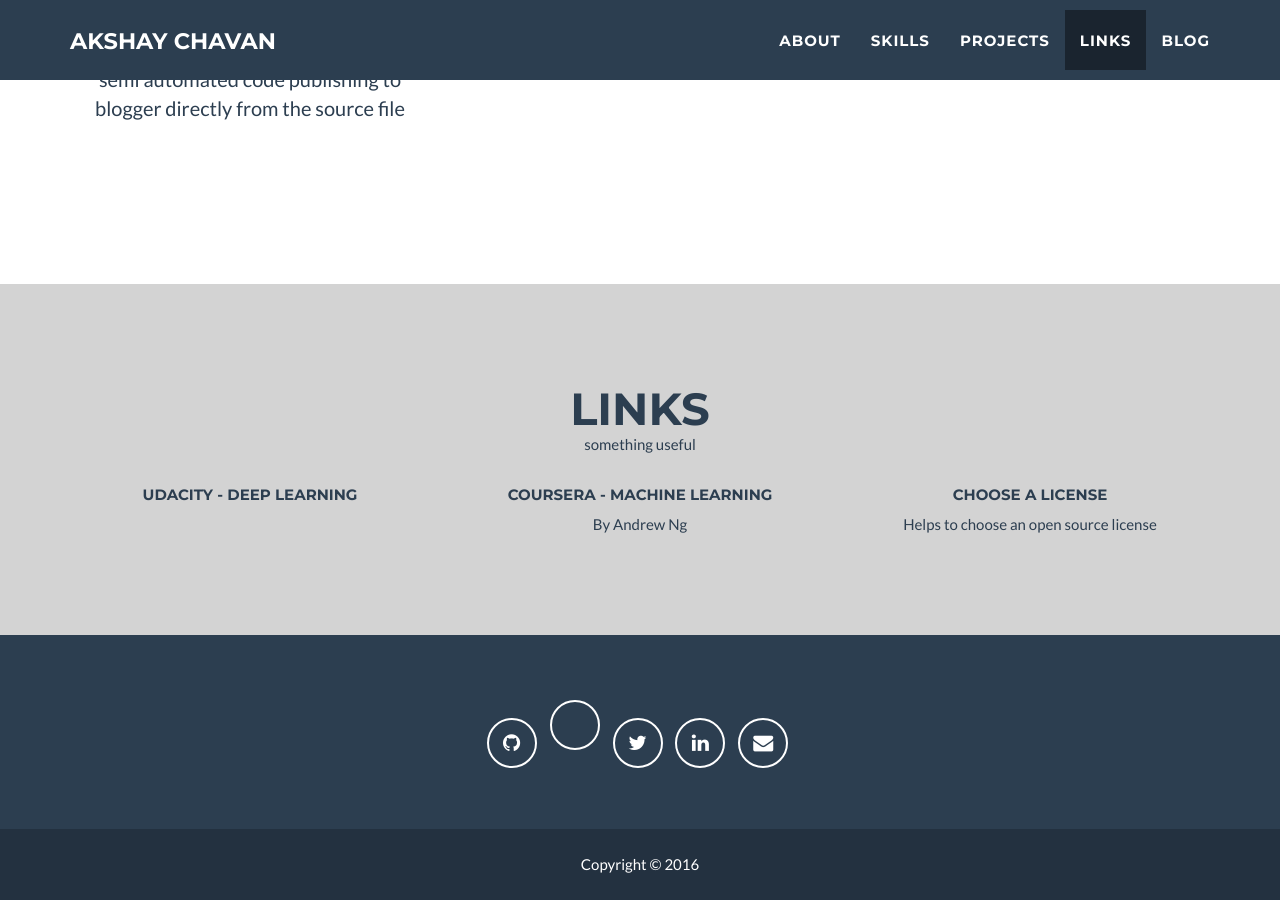
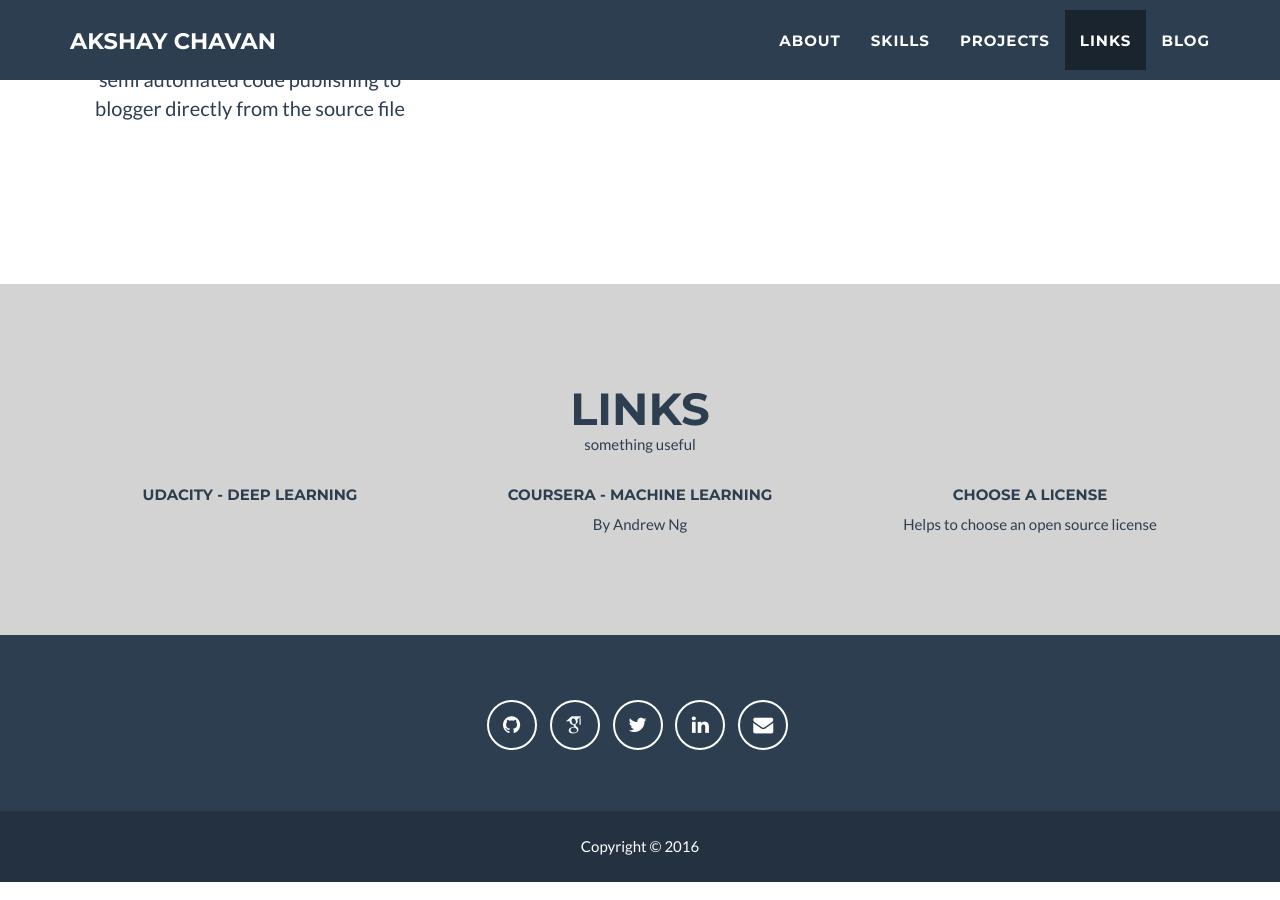
Before and after one commit to arccoder/arccoder.github.io, a Jekyll site: the page index.html, which Jekyll copies as it is, in a window 1280 px wide and 900 px high, scrolled down 1730 px. Built offline with Jekyll 4.4.1, drawn with Linux system fonts in a browser that asks for light colours; nearby versions of some CDN libraries; some web fonts are replaced.

Commit message:
Update index.html

```diff
--- a/index.html
+++ b/index.html
@@ -25,6 +25,7 @@
     <link href="css/freelancer.css" rel="stylesheet">
 
     <!-- Custom Fonts -->
+    <link href="academicons-1.7.0/css/academicons.css" rel="stylesheet"  type="text/css"/>
     <link href="font-awesome/css/font-awesome.min.css" rel="stylesheet" type="text/css">
     <link href="http://fonts.googleapis.com/css?family=Montserrat:400,700" rel="stylesheet" type="text/css">
     <link href="http://fonts.googleapis.com/css?family=Lato:400,700,400italic,700italic" rel="stylesheet" type="text/css">
```
